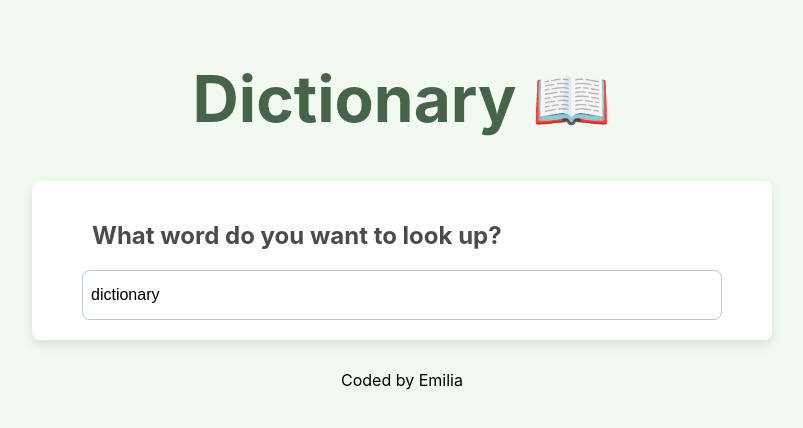
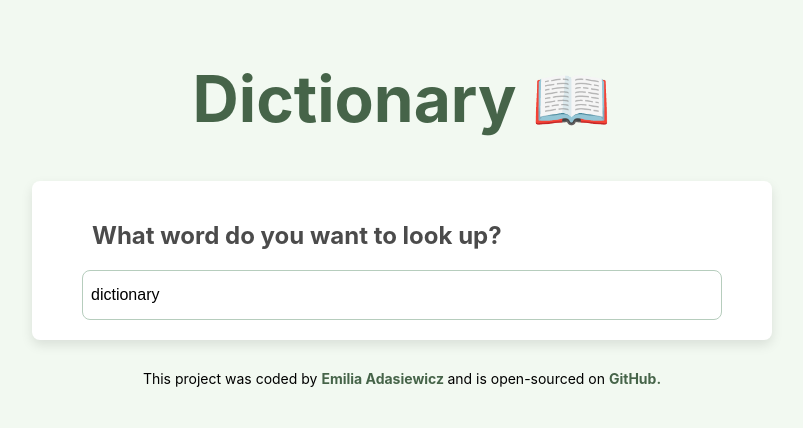
Before and after one commit to Emilia188/dictionary-project, a React (Create React App) app: page / in a window 1280 px wide. Shown: the top 428 px of the page, without its empty margins (238-1041 px from the left). Built offline with nearby package versions, Linux system fonts and the light colour scheme; no server answers.

Commit message:
Added links to the footer

```diff
--- a/src/App.css
+++ b/src/App.css
@@ -4,6 +4,8 @@ body {
 }
 a {
   color: #466449;
+  text-decoration: none;
+  font-weight: bold;
 }
 .App-header {
   margin: 30px 0;
@@ -14,4 +16,5 @@ a {
 .App-footer {
   margin: 30px 0;
   text-align: center;
+  font-size: 14px;
 }
--- a/src/App.js
+++ b/src/App.js
@@ -11,7 +11,19 @@ export default function App() {
         <main>
           <Dictionary defaultKeyword="dictionary" />
         </main>
-        <footer className="App-footer">Coded by Emilia</footer>
+        <footer className="App-footer">
+          This project was coded by {}
+          <a href="https://github.com/Emilia188" target="_blank">
+            Emilia Adasiewicz {}
+          </a>
+          and is open-sourced on {}
+          <a
+            href="https://github.com/Emilia188/dictionary-project"
+            target="_blank"
+          >
+            GitHub.
+          </a>
+        </footer>
       </div>
     </div>
   );
```
